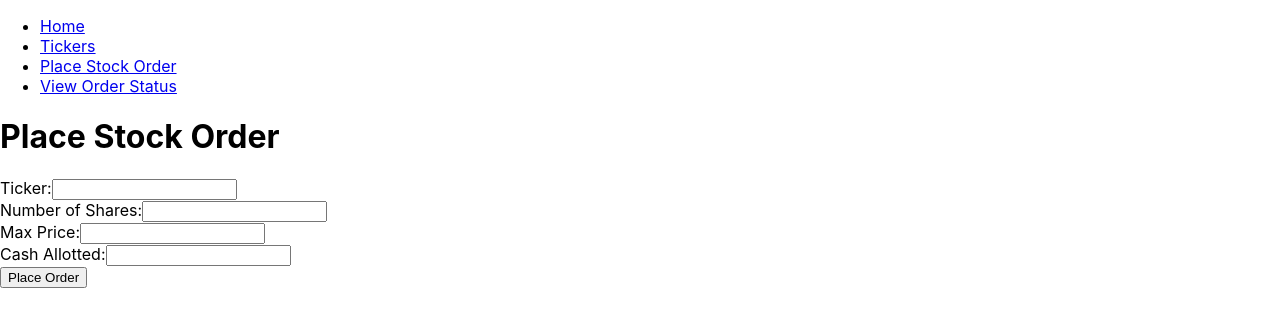
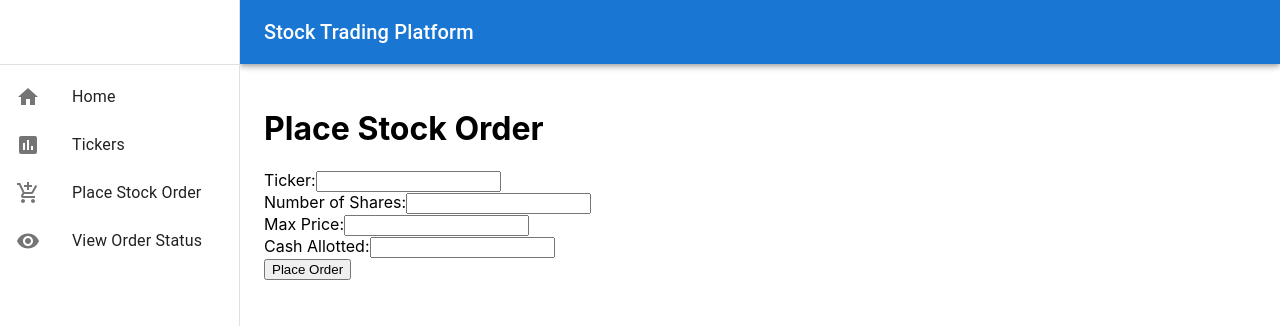
Before and after one commit to FedyaS/robinhood-clone, a React (Create React App) app in the folder client/: page /place-order in a window 1280 px wide. Shown: the top 326 px of the page. Built offline with nearby package versions, Linux system fonts and the light colour scheme.

Commit message:
added header and footer, added MUI

```diff
--- a/client/package.json
+++ b/client/package.json
@@ -3,6 +3,10 @@
   "version": "0.1.0",
   "private": true,
   "dependencies": {
+    "@emotion/react": "^11.11.4",
+    "@emotion/styled": "^11.11.5",
+    "@mui/icons-material": "^5.15.15",
+    "@mui/material": "^5.15.15",
     "@testing-library/jest-dom": "^5.17.0",
     "@testing-library/react": "^13.4.0",
     "@testing-library/user-event": "^13.5.0",
--- a/client/src/App.js
+++ b/client/src/App.js
@@ -6,6 +6,7 @@ import { BrowserRouter as Router, Routes, Route, Link } from 'react-router-dom';
 import { UserContextProvider } from "./contexts/UserContext";
 
 // Components
+import Layout from './components/Layout';
 import Ticker from './components/Ticker'
 import UserProfile from './components/Home'
 import StockOrderPage from './components/PlaceOrder'
@@ -15,32 +16,14 @@ function App() {
   return (
     <UserContextProvider>
       <Router>
-        <div>
-          <nav>
-            <ul>
-              <li>
-                <Link to="/">Home</Link>
-              </li>
-              <li>
-                <Link to="/ticker">Tickers</Link>
-              </li>
-              <li>
-                <Link to="/place-order">Place Stock Order</Link>
-              </li>
-              <li>
-                <Link to="/view-order">View Order Status</Link>
-              </li>
-
-            </ul>
-          </nav>
-
-          <Routes>
-            <Route path="/" element={<UserProfile />} />
-            <Route path="/ticker" element={<Ticker />} />
-            <Route path="/place-order" element={<StockOrderPage />} />
-            <Route path="/view-order" element={<ViewOrder />} />
-          </Routes>
-        </div>
+        <Routes>
+          <Route path="/" element={<Layout />}>
+            <Route index element={<UserProfile />} />
+            <Route path="ticker" element={<Ticker />} />
+            <Route path="place-order" element={<StockOrderPage />} />
+            <Route path="view-order" element={<ViewOrder />} />
+          </Route>
+        </Routes>
       </Router>
     </UserContextProvider>
   );
--- /dev/null
+++ b/client/src/components/Layout.js
@@ -0,0 +1,75 @@
+import React from 'react';
+import { Outlet } from 'react-router-dom';
+import Box from '@mui/material/Box';
+import Drawer from '@mui/material/Drawer';
+import AppBar from '@mui/material/AppBar';
+import Toolbar from '@mui/material/Toolbar';
+import List from '@mui/material/List';
+import Typography from '@mui/material/Typography';
+import Divider from '@mui/material/Divider';
+import ListItem from '@mui/material/ListItem';
+import ListItemButton from '@mui/material/ListItemButton';
+import ListItemIcon from '@mui/material/ListItemIcon';
+import ListItemText from '@mui/material/ListItemText';
+import HomeIcon from '@mui/icons-material/Home';
+import AssessmentIcon from '@mui/icons-material/Assessment';
+import AddShoppingCartIcon from '@mui/icons-material/AddShoppingCart';
+import VisibilityIcon from '@mui/icons-material/Visibility';
+import { Link } from 'react-router-dom';
+
+const drawerWidth = 240;
+
+function Layout() {
+    return (
+        <Box sx={{ display: 'flex' }}>
+            <AppBar position="fixed" sx={{ width: `calc(100% - ${drawerWidth}px)`, ml: `${drawerWidth}px` }}>
+                <Toolbar>
+                    <Typography variant="h6" noWrap component="div">
+                        Stock Trading Platform
+                    </Typography>
+                </Toolbar>
+            </AppBar>
+            <Drawer
+                sx={{
+                    width: drawerWidth,
+                    flexShrink: 0,
+                    '& .MuiDrawer-paper': {
+                        width: drawerWidth,
+                        boxSizing: 'border-box',
+                    },
+                }}
+                variant="permanent"
+                anchor="left"
+            >
+                <Toolbar />
+                <Divider />
+                <List>
+                    {['Home', 'Tickers', 'Place Stock Order', 'View Order Status'].map((text, index) => (
+                        <ListItem key={text} disablePadding>
+                            <ListItemButton component={Link} to={index === 0 ? "/" :
+                                index === 1 ? "/ticker" :
+                                index === 2 ? "/place-order" : "/view-order"}>
+                                <ListItemIcon>
+                                    {index === 0 ? <HomeIcon /> :
+                                    index === 1 ? <AssessmentIcon /> :
+                                    index === 2 ? <AddShoppingCartIcon /> :
+                                    <VisibilityIcon />}
+                                </ListItemIcon>
+                                <ListItemText primary={text} />
+                            </ListItemButton>
+                        </ListItem>
+                    ))}
+                </List>
+            </Drawer>
+            <Box
+                component="main"
+                sx={{ flexGrow: 1, bgcolor: 'background.default', p: 3, width: { sm: `calc(100% - ${drawerWidth}px)` } }}
+            >
+                <Toolbar />
+                <Outlet />
+            </Box>
+        </Box>
+    );
+}
+
+export default Layout;
```
Also changed, not shown: 1 other file (tests, documents, lock files or other folders).
